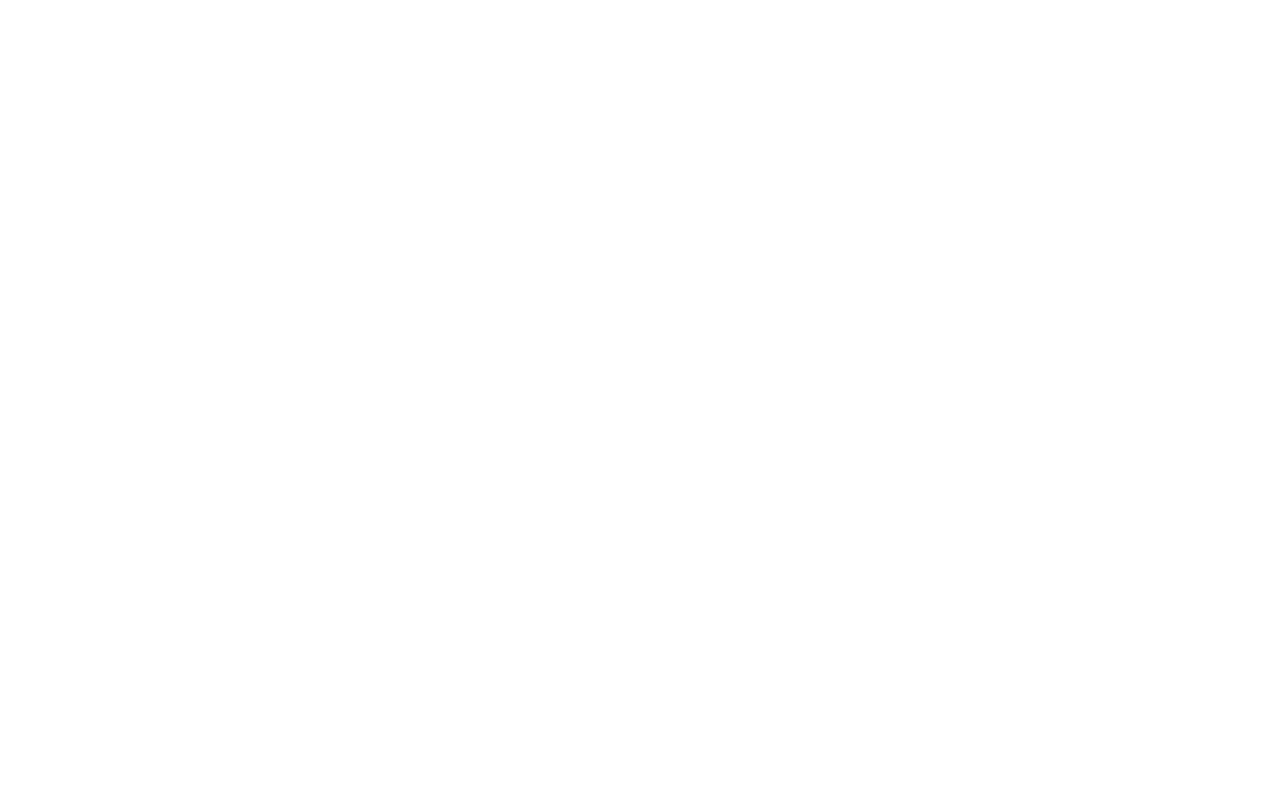
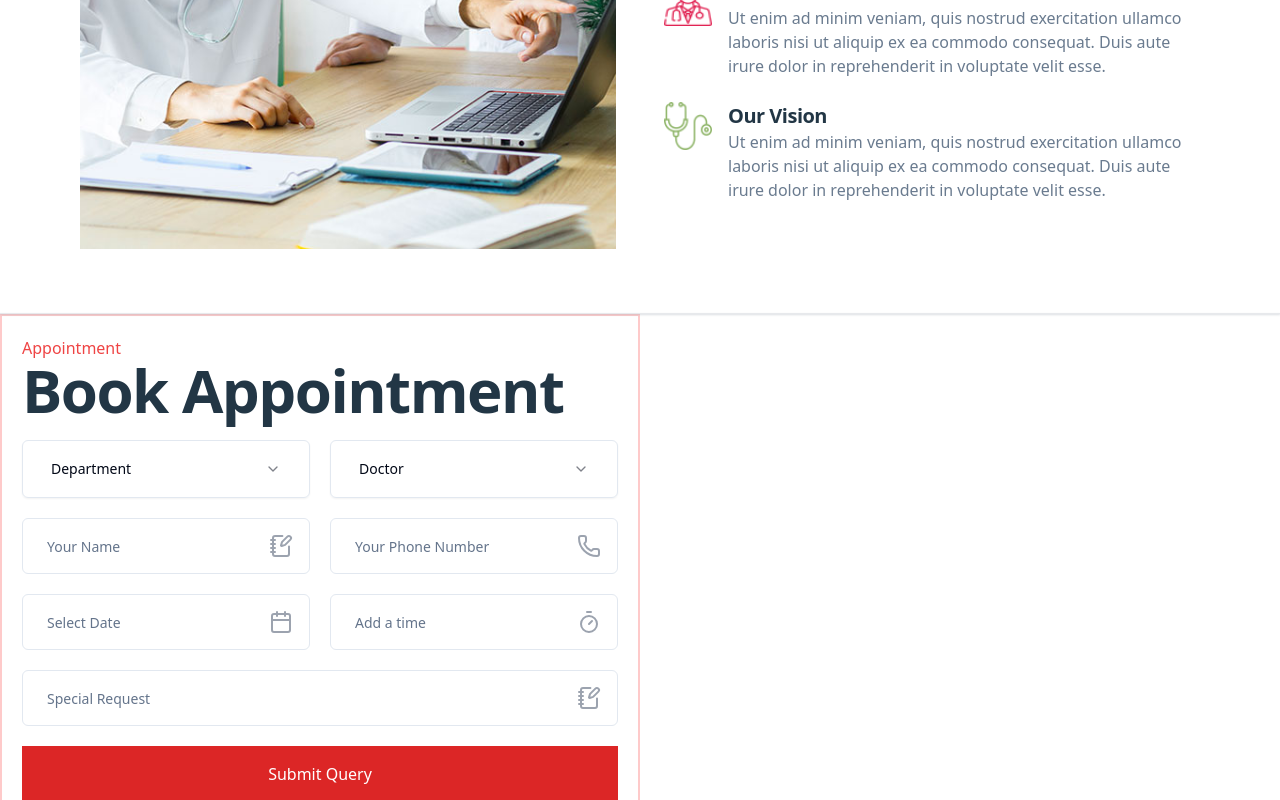
Before and after one commit to shokhsanam18/mediDove, a React (Vite) app: page /BecomeMember in a window 1280 px wide. Shown: the part 1260-2060 px from the top of the page. Before the commit the page ends 800 px from the top, so only its background shows below. Built offline with nearby package versions, Linux system fonts and the light colour scheme.

Commit message:
2 slide, should fix form

```diff
--- a/package.json
+++ b/package.json
@@ -13,8 +13,9 @@
     "preview": "vite preview"
   },
   "dependencies": {
+    "@radix-ui/react-label": "^2.1.1",
     "@radix-ui/react-navigation-menu": "^1.2.4",
-    "@radix-ui/react-label": "^2.1.1",
+    "@radix-ui/react-select": "^2.1.6",
     "@radix-ui/react-slot": "^1.1.1",
     "@shadcn/ui": "^0.0.4",
     "@tanstack/react-query": "^5.64.2",
--- a/src/components/ui/FormAppointment.jsx
+++ b/src/components/ui/FormAppointment.jsx
@@ -1,9 +1,7 @@
 import * as React from "react";
+import Typography from "./Typography";
 import { Input } from "@/components/ui/inputFormAppointment";
-import { Phone } from "lucide-react";
-import { Calendar } from "lucide-react";
-import { Timer } from "lucide-react";
-import { NotebookPen } from "lucide-react";
+import { Phone, Calendar, Timer, NotebookPen } from "lucide-react";
 import {
   Select,
   SelectContent,
@@ -14,159 +12,72 @@ import {
   SelectValue,
 } from "@/components/ui/selectformAppointment";
 
-// ---------------DEPARTMENT SELECTION-------------
-function SelectDemoDepartment({ value, onChange }) {
+function SelectDemo({ value, onChange, placeholder, items }) {
   return (
     <Select onValueChange={onChange} value={value}>
-      <SelectTrigger className="max-w-lg w-full h-12 p-7 border-y-blue-150">
-        <SelectValue placeholder="Department" />
+      <SelectTrigger className="w-full h-12 p-7 border-y-blue-150">
+        <SelectValue placeholder={placeholder} />
       </SelectTrigger>
       <SelectContent>
         <SelectGroup>
-          <SelectLabel>Department</SelectLabel>
-          <SelectItem value="surgery">Surgery and Radiology</SelectItem>
-          <SelectItem value="pediatrics">Pediatrics</SelectItem>
+          <SelectLabel>{placeholder}</SelectLabel>
+          {items.map((item) => (
+            <SelectItem key={item.value} value={item.value}>
+              {item.label}
+            </SelectItem>
+          ))}
         </SelectGroup>
       </SelectContent>
     </Select>
   );
 }
-// ----------------------DOCTOR SELECTION-------------
-function SelectDemoDoctor({ value, onChange }) {
+
+function TextInput({ value, onChange, placeholder, icon: Icon }) {
   return (
-    <Select onValueChange={onChange} value={value}>
-      <SelectTrigger className="max-w-lg w-full h-12 p-7 border-y-blue-150">
-        <SelectValue placeholder="Doctor" />
-      </SelectTrigger>
-      <SelectContent>
-        <SelectGroup>
-          <SelectLabel>Doctor</SelectLabel>
-          <SelectItem value="doctor1">Doctor One</SelectItem>
-          <SelectItem value="doctor2">Doctor Two</SelectItem>
-        </SelectGroup>
-      </SelectContent>
-    </Select>
-  );
-}
-// ----------------NAME SELECTION----------------
-function SelectDemoYourName({ value, onChange }) {
-  return (
-    <Select onValueChange={onChange} value={value}>
-      <SelectTrigger className="max-w-lg w-full h-12 p-7 border-y-blue-150">
-        <SelectValue placeholder="Your Name" />
-      </SelectTrigger>
-      <SelectContent>
-        <SelectGroup>
-          <SelectLabel>Your Name</SelectLabel>
-          <SelectItem value="name1">Name One</SelectItem>
-          <SelectItem value="name2">Name Two</SelectItem>
-        </SelectGroup>
-      </SelectContent>
-    </Select>
-  );
-}
-// ----------------PHONENUMBER -----------------------
-function PhoneInput({ value, onChange }) {
-  return (
-    <div className="max-w-lg w-full h-14 p-2 border border-blue-150 rounded-md flex items-center relative">
+    <div className="w-full h-14 p-2 border border-blue-150 rounded-md flex items-center relative">
       <Input
-        type="tel"
-        placeholder="Your Phone Number"
+        type="text"
+        placeholder={placeholder}
         className="w-full h-full p-4 pr-12 border-none focus:ring-2 focus:ring-blue-500"
         value={value}
         onChange={onChange}
       />
-      <Phone className="absolute right-4 top-1/2 -translate-y-1/2 text-gray-400" />
-    </div>
-  );
-}
-
-// ----------------SPECIAL DATE---------------
-function DataInput({ value, onChange }) {
-  return (
-    <div className="max-w-lg w-full h-14 p-2 border border-blue-150 rounded-md flex items-center relative">
-      <Input
-        type="text"
-        placeholder="Select Date"
-        className="w-full h-full p-4 pr-12 border-none focus:ring-2 focus:ring-blue-500"
-        value={value}
-        onChange={onChange}
-      />
-      <Calendar className="absolute right-4 top-1/2 -translate-y-1/2 text-gray-400" />
-    </div>
-  );
-}
-// --------------TIME INPUT------------
-function TimeInput({ value, onChange }) {
-  return (
-    <div className="max-w-lg w-full h-14 p-2 border border-blue-150 rounded-md flex items-center relative">
-      <Input
-        placeholder="Add a time"
-        type="text"
-        className="w-full h-full p-4 pr-12 border-none focus:ring-2 focus:ring-blue-500"
-        value={value}
-        onChange={onChange}
-      />
-      <Timer className="absolute right-4 top-1/2 -translate-y-1/2 text-gray-400" />
-    </div>
-  );
-}
-// -------------------SPECIAL REQUEST-----------
-function RequestInput({ value, onChange }) {
-  return (
-    <div className="w-full h-36 p-2 border border-blue-150 rounded-md flex items-center relative">
-      <Input
-        placeholder="Special request"
-        type="text"
-        className="w-full h-full p-4 pr-12 border-none focus:ring-2 focus:ring-blue-500"
-        value={value}
-        onChange={onChange}
-      />
-      <NotebookPen className="absolute right-4 top-1/2 -translate-y-1/2 text-gray-400" />
+      <Icon className="absolute right-4 top-1/2 -translate-y-1/2 text-gray-400" />
     </div>
   );
 }
 
 const BASE_URL =
-  "https://crudcrud.com/api/e33d2e0f579444f4ab296a3656068a26/appointments";
-function Form() {
-  const [department, setDepartment] = React.useState("");
-  const [doctor, setDoctor] = React.useState("");
-  const [name, setName] = React.useState("");
-  const [phone, setPhone] = React.useState("");
-  const [date, setDate] = React.useState("");
-  const [time, setTime] = React.useState("");
-  const [request, setRequest] = React.useState("");
+  "https://crudcrud.com/api/ea978423b30546738243ec60fa8feaba/appointments";
+
+function FormAppointment() {
+  const [formData, setFormData] = React.useState({
+    department: "",
+    doctor: "",
+    name: "",
+    phone: "",
+    date: "",
+    time: "",
+    request: "",
+  });
   const [loading, setLoading] = React.useState(false);
+
+  const handleChange = (key) => (value) => {
+    setFormData((prev) => ({ ...prev, [key]: value }));
+  };
 
   const handleSubmit = async (e) => {
     e.preventDefault();
     setLoading(true);
 
-    const formData = {
-      department,
-      doctor,
-      name,
-      phone,
-      date,
-      time,
-      request,
-    };
-
     try {
       const response = await fetch(BASE_URL, {
         method: "POST",
-        headers: {
-          "Content-Type": "application/json",
-        },
+        headers: { "Content-Type": "application/json" },
         body: JSON.stringify(formData),
       });
-
-      if (response.ok) {
-        alert("Appointment booked successfully!");
-      } else {
-        alert("Failed to book appointment.");
-      }
+      if (response.ok) alert("Appointment booked successfully!");
+      else alert("Failed to book appointment.");
     } catch (error) {
       alert("Error: " + error.message);
     } finally {
@@ -177,33 +88,77 @@ function Form() {
   return (
     <form
       onSubmit={handleSubmit}
-      className="w-1/3 border-lime-600 h-full bg-black"
+      className="w-1/2 border-2 border-red-200 h-[40rem] bg-white p-5"
     >
-      <div>
-        <h5 className="text-red-600 text-xl">Appointment</h5>
-        <h2 className="text-white text-6xl">Book Appointment</h2>
-      </div>
-      <div className="flex gap-5 mt-5">
-        <SelectDemoDepartment value={department} onChange={setDepartment} />
-        <SelectDemoDoctor value={doctor} onChange={setDoctor} />
-      </div>
-      <div className="flex gap-5 mt-5">
-        <SelectDemoYourName value={name} onChange={setName} />
-        <PhoneInput value={phone} onChange={(e) => setPhone(e.target.value)} />
-      </div>
-      <div className="flex gap-5 mt-5">
-        <DataInput value={date} onChange={(e) => setDate(e.target.value)} />
-        <TimeInput value={time} onChange={(e) => setTime(e.target.value)} />
-      </div>
-      <div className="flex gap-5 mt-5">
-        <RequestInput
-          value={request}
-          onChange={(e) => setRequest(e.target.value)}
+      <Typography variant="p" className="text-red-500">
+        Appointment
+      </Typography>
+      <Typography variant="h2">Book Appointment</Typography>
+
+      <div className="flex flex-col md:flex-row gap-5 mt-5">
+        <SelectDemo
+          value={formData.department}
+          onChange={handleChange("department")}
+          placeholder="Department"
+          items={[
+            { value: "surgery", label: "Surgery and Radiology" },
+            { value: "pediatrics", label: "Pediatrics" },
+          ]}
+        />
+        <SelectDemo
+          value={formData.doctor}
+          onChange={handleChange("doctor")}
+          placeholder="Doctor"
+          items={[
+            { value: "doctor1", label: "Doctor One" },
+            { value: "doctor2", label: "Doctor Two" },
+          ]}
         />
       </div>
+
+      <div className="flex flex-col md:flex-row gap-5 mt-5">
+        <TextInput
+          value={formData.name}
+          onChange={handleChange("name")}
+          placeholder="Your Name"
+          icon={NotebookPen}
+        />
+        <TextInput
+          value={formData.phone}
+          onChange={handleChange("phone")}
+          placeholder="Your Phone Number"
+          icon={Phone}
+        />
+      </div>
+
+      <div className="flex flex-col md:flex-row gap-5 mt-5">
+        <TextInput
+          value={formData.date}
+          onChange={handleChange("date")}
+          placeholder="Select Date"
+          icon={Calendar}
+        />
+        <TextInput
+          value={formData.time}
+          onChange={handleChange("time")}
+          placeholder="Add a time"
+          icon={Timer}
+        />
+      </div>
+
+      <div className="w-full  mt-5">
+        <TextInput
+          className="h-[100em]"
+          value={formData.request}
+          onChange={handleChange("request")}
+          placeholder="Special Request"
+          icon={NotebookPen}
+        />
+      </div>
+
       <button
         type="submit"
-        className="bg-red-600 text-white w-full h-14"
+        className="bg-red-600 text-white w-full h-14 mt-5"
         disabled={loading}
       >
         {loading ? "Submitting..." : "Submit Query"}
@@ -212,4 +167,4 @@ function Form() {
   );
 }
 
-export default Form;
+export default FormAppointment;
--- a/src/pages/BecomeMember/BecomeMember.jsx
+++ b/src/pages/BecomeMember/BecomeMember.jsx
@@ -1,5 +1,15 @@
 import React from "react";
 import AppointmentPage from "./AppointmentSlide";
+import { About } from "@/pages/About/About";
+import FormAppointment from "@/components/ui/FormAppointment";
 export const BecomeMember = () => {
-  return <AppointmentPage />;
+  return (
+    <>
+      <AppointmentPage />;
+      <span class="block w-full h-px bg-gray-300 shadow-sm shadow-gray-400 opacity-50"></span>
+      <About />
+      <span class="block w-full h-px bg-gray-300 shadow-sm shadow-gray-400 opacity-50"></span>
+      <FormAppointment />
+    </>
+  );
 };
```
Also changed, not shown: src/pages/BecomeMember/AboutUs.jsx (deleted), 1 other file (tests, documents, lock files or other folders).
